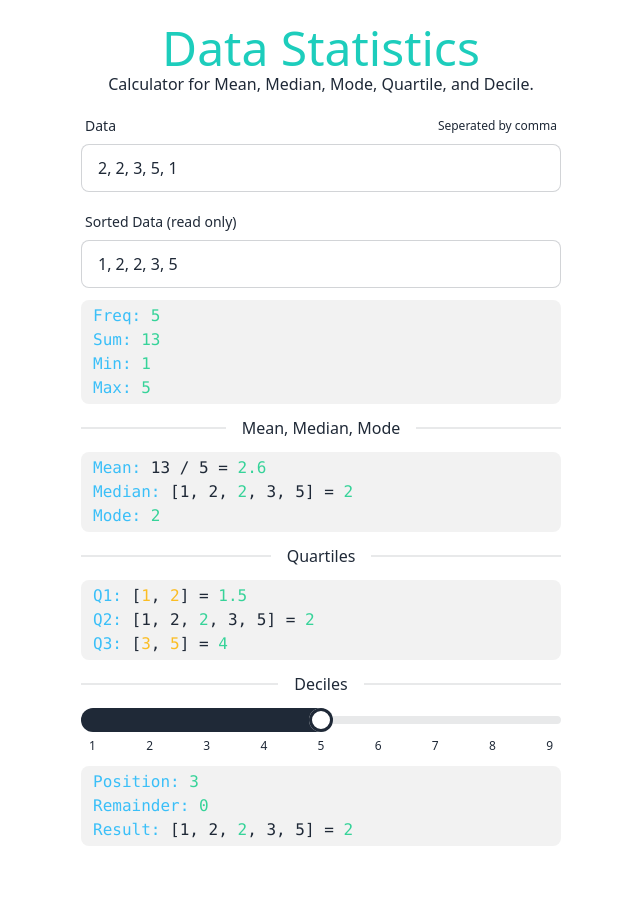
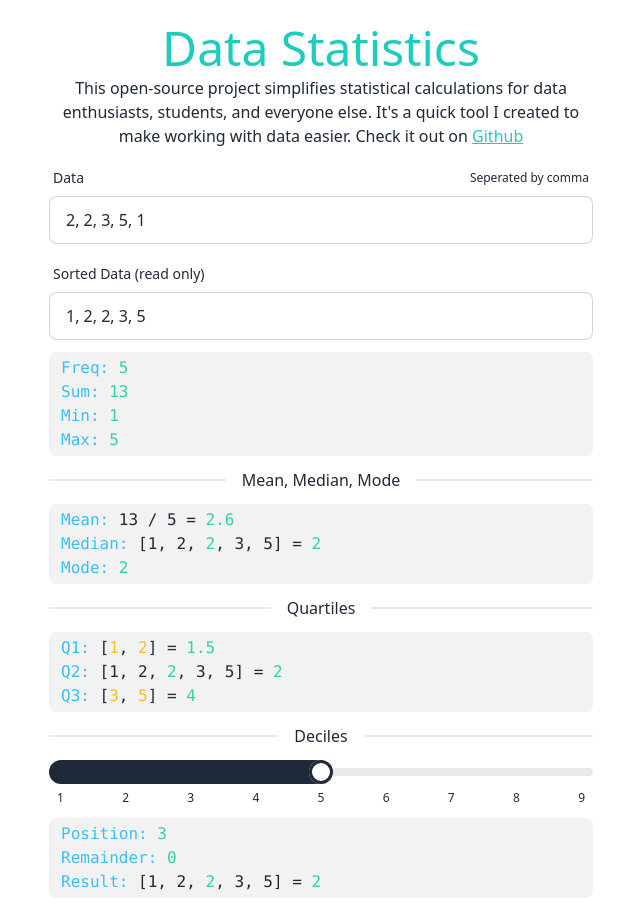
Before and after one commit to Kh4iri/math-toolbox, a SvelteKit app: page / in a window 1280 px wide. Shown: the whole page, without its empty margins (319-959 px from the left). Before the commit the page ends 870 px from the top, so only its background shows below. Built offline with nearby package versions, Linux system fonts and the light colour scheme.

Commit message:
Change page description

```diff
--- a/src/routes/+page.svelte
+++ b/src/routes/+page.svelte
@@ -33,10 +33,12 @@
   <title>Data Statistics</title>
 </svelte:head>
 
-<div class="container mx-auto max-w-lg px-4 py-6">
-  <h1 class="text-5xl text-center text-accent">Data Statistics</h1>
+<div class="container mx-auto max-w-xl px-4 py-6">
+  <h1 class="text-5xl text-center text-accent mb-1">Data Statistics</h1>
   <p class="text-center mb-3">
-    Calculator for Mean, Median, Mode, Quartile, and Decile.
+    This open-source project simplifies statistical calculations for data enthusiasts, students,
+    and everyone else. It's a quick tool I created to make working with data easier. Check it out on
+    <a href="https://github.com/Kh4iri/data-statistics-calculator" class="link link-accent" target="_blank">Github</a>
   </p>
 
   <!-- Data Input -->
```
